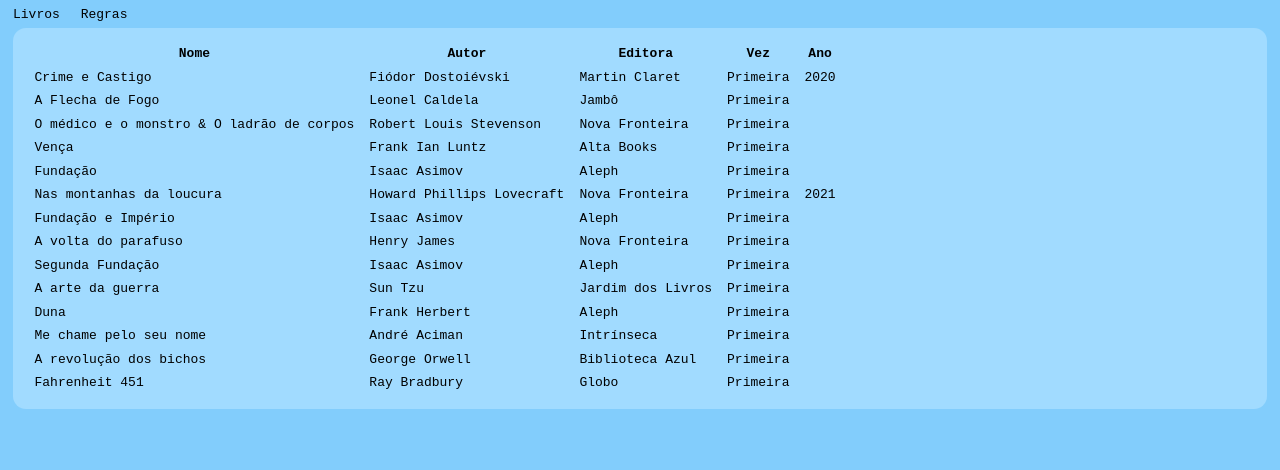
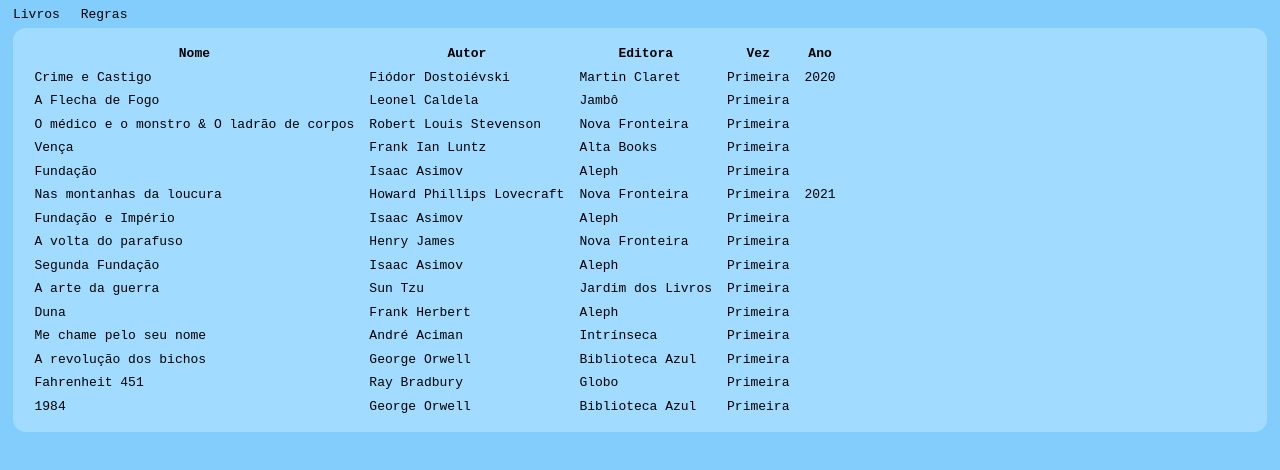
Before and after one commit to roastedbatata/Livro-dos-Livros, a plain HTML site: page docs/index.html in a window 1280 px wide. Drawn offline with Linux system fonts and the light colour scheme.

Commit message:
o outro do george

```diff
--- a/docs/index.html
+++ b/docs/index.html
@@ -27,6 +27,7 @@
             <tr><td>Me chame pelo seu nome</td><td>André Aciman</td><td>Intrínseca</td><td>Primeira</td><td></td></tr>
             <tr><td>A revolução dos bichos</td><td>George Orwell</td><td>Biblioteca Azul</td><td>Primeira</td><td></td></tr>
             <tr><td>Fahrenheit 451</td><td>Ray Bradbury</td><td>Globo</td><td>Primeira</td><td></td></tr>
+            <tr><td>1984</td><td>George Orwell</td><td>Biblioteca Azul</td><td>Primeira</td><td></td></tr>
         </table>
     </article>
     <article id="tab-Regras" class="hide">
```
